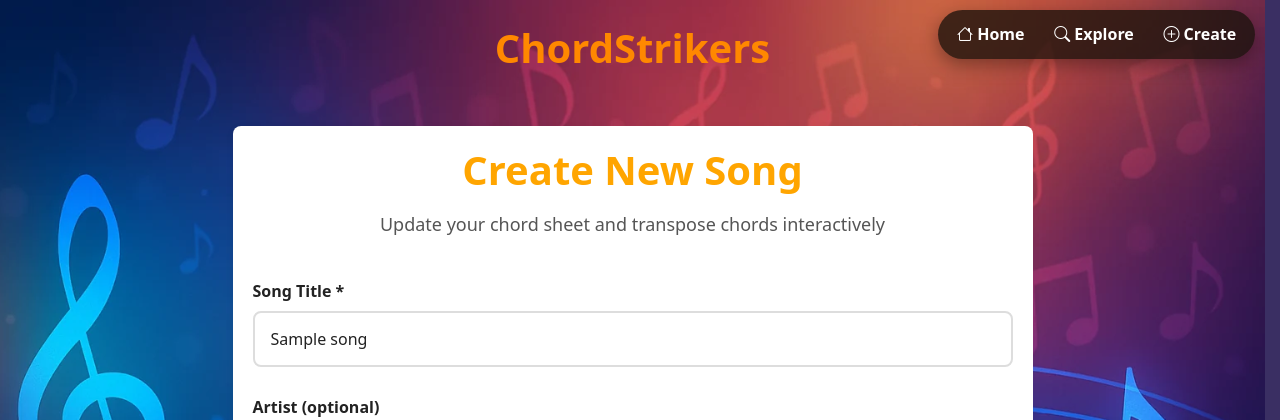
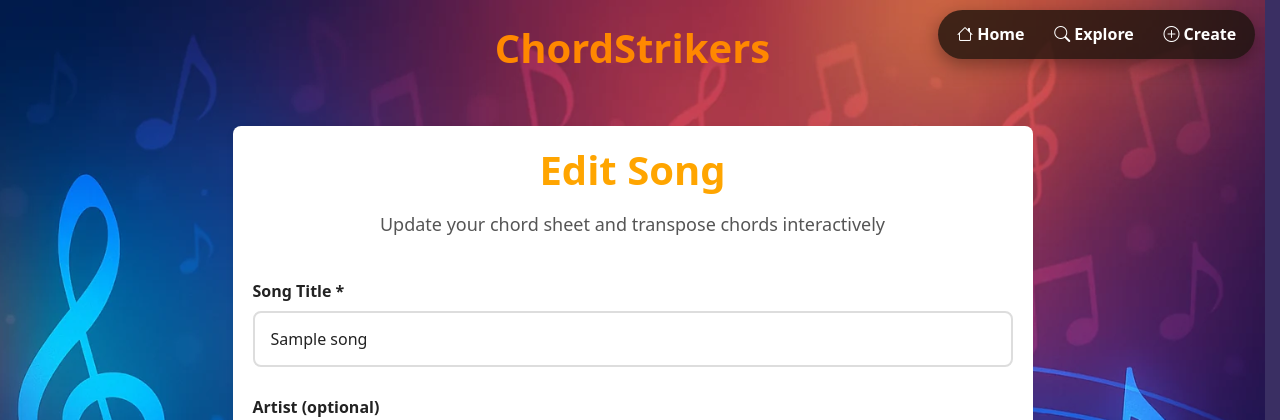
Before and after one commit to duykhang132005/Personal_Projects-ChordStrikers, a Flask app: page /edit_song/1 in a window 1280 px wide. Shown: the top 420 px of the page. Run offline with Flask 3, Linux system fonts and the light colour scheme; the visitor is signed in with stand-in values (Sample User, id 1); tables that the repository leaves empty hold one stand-in row (values such as "Sample post"); some libraries are stand-ins or nearby versions.

Commit message:
edit song/edit form update, flash handler

```diff
--- a/app/csp.py
+++ b/app/csp.py
@@ -18,16 +18,15 @@ _DOCUMENT_KEYS = ('document-uri', 'documentURI', 'document-url', 'documentURL')
 def build_csp_policy(report_path='/csp-report'):
     """Build the report-only policy string.
 
-    script-src allows the Bootstrap bundle on cdn.jsdelivr.net. font-src also
-    allows jsdelivr because vendor.min.css loads Bootstrap Icons from that
-    CDN. style-src
-    is 'self' only: existing inline <style> blocks and style= attributes
+    script-src is 'self' only (no third-party scripts). font-src still allows
+    jsdelivr because vendor.min.css loads Bootstrap Icons from that CDN.
+    style-src is 'self' only: existing inline <style> blocks and style= attributes
     will show up as reports rather than being allowed. img-src allows
     https: so album covers from Apple and Spotify CDNs still load.
     """
     return (
         "default-src 'self'; "
-        "script-src 'self' https://cdn.jsdelivr.net; "
+        "script-src 'self'; "
         "style-src 'self'; "
         "img-src 'self' data: https:; "
         "font-src 'self' https://cdn.jsdelivr.net; "
--- a/templates/creator.html
+++ b/templates/creator.html
@@ -1,9 +1,15 @@
 {% extends "index.html" %}
 {% block title %}{% block page_title %}Creator{% endblock %} | ChordStrikers{% endblock %}
 
+{% block head_extra %}
+<!-- Monospace font with full Vietnamese support for chord sheets -->
+<link rel="preload" href="{{ url_for('static', filename='fonts/roboto-mono-latin.woff2') }}" as="font" type="font/woff2" crossorigin>
+<link rel="preload" href="{{ url_for('static', filename='fonts/roboto-mono-vietnamese.woff2') }}" as="font" type="font/woff2" crossorigin>
+{% endblock %}
+
 {% block content %}
 <main class="creator-page">
-  <h1 class="page-heading">Create New Song</h1>
+  <h1 class="page-heading">{% block page_heading %}Create New Song{% endblock %}</h1>
 
   <p class="page-intro">
     {% block page_intro %}
--- a/templates/edit_sheet.html
+++ b/templates/edit_sheet.html
@@ -1,15 +1,15 @@
 {% extends "creator.html" %}
 
 {% block page_title %}Edit{% endblock %}
+{% block page_heading %}Edit Song{% endblock %}
 {% block page_intro %}Update your chord sheet and transpose chords interactively{% endblock %}
-{% block form_action %}{{ url_for('edit_sheet', sheet_id=song.id) }}{% endblock %}
 
 {% block value_title %}{{ song.title }}{% endblock %}
-{% block value_artist %}{{ song.artist }}{% endblock %}
-{% block value_key %}{{ song.song_key }}{% endblock %}
+{% block value_artist %}{{ song.artist or '' }}{% endblock %}
+{% block value_key %}{{ song.song_key or '' }}{% endblock %}
 {% block value_album %}{{ song.album or '' }}{% endblock %}
 {% block value_hidden %}{% if song.hidden %} checked{% endif %}{% endblock %}
-{% block value_image_url %}{{ song.image_url }}{% endblock %}
+{% block value_image_url %}{{ song.image_url or '' }}{% endblock %}
 
 {% block value_content %}
 {{ content }}
--- a/templates/index.html
+++ b/templates/index.html
@@ -63,9 +63,7 @@
     <meta name="apple-mobile-web-app-status-bar-style" content="black">
     <link rel="apple-touch-icon" href="{{ url_for('static', filename='icons/apple-touch-icon.png', v=static_v) }}">
 
-    <!-- Monospace font with full Vietnamese support for chord sheets -->
-    <link rel="preload" href="{{ url_for('static', filename='fonts/roboto-mono-latin.woff2') }}" as="font" type="font/woff2" crossorigin>
-    <link rel="preload" href="{{ url_for('static', filename='fonts/roboto-mono-vietnamese.woff2') }}" as="font" type="font/woff2" crossorigin>
+    {% block head_extra %}{% endblock %}
     <link rel="preconnect" href="https://cdn.jsdelivr.net" crossorigin>
 
     <!-- Stylesheets -->
@@ -104,6 +102,14 @@
             document.addEventListener('click', function (event) { if (!nav.contains(event.target)) setOpen(false); });
             document.addEventListener('keydown', function (event) {
                 if (event.key === 'Escape' && nav.classList.contains('open')) { setOpen(false); toggle.focus(); }
+            });
+        })();
+        (function () {
+            document.addEventListener('click', function (event) {
+                var btn = event.target.closest('[data-bs-dismiss="alert"]');
+                if (!btn) return;
+                var alert = btn.closest('.alert');
+                if (alert) alert.remove();
             });
         })();
     </script>
@@ -164,8 +170,6 @@
      {% block scripts %}
 
      {% endblock %}
-
-    <script src="https://cdn.jsdelivr.net/npm/bootstrap@5.3.3/dist/js/bootstrap.bundle.min.js" defer></script>
 
     <script>
 
--- a/templates/view_sheet.html
+++ b/templates/view_sheet.html
@@ -1,6 +1,12 @@
 {% extends "index.html" %}
 
 {% block title %}{{ song.title }} | ChordStrikers{% endblock %}
+
+{% block head_extra %}
+<!-- Monospace font with full Vietnamese support for chord sheets -->
+<link rel="preload" href="{{ url_for('static', filename='fonts/roboto-mono-latin.woff2') }}" as="font" type="font/woff2" crossorigin>
+<link rel="preload" href="{{ url_for('static', filename='fonts/roboto-mono-vietnamese.woff2') }}" as="font" type="font/woff2" crossorigin>
+{% endblock %}
 
 {% block content %}
 <div class="container py-5 text-white" id="sheet-root"
```
Also changed, not shown: tests/test_csp.py (+2 -1 lines), tests/test_csp_browser.py (+1 -4 lines), tests/test_delete_button.py (+15 -0 lines), tests/test_speed_and_health.py (+10 -4 lines).
